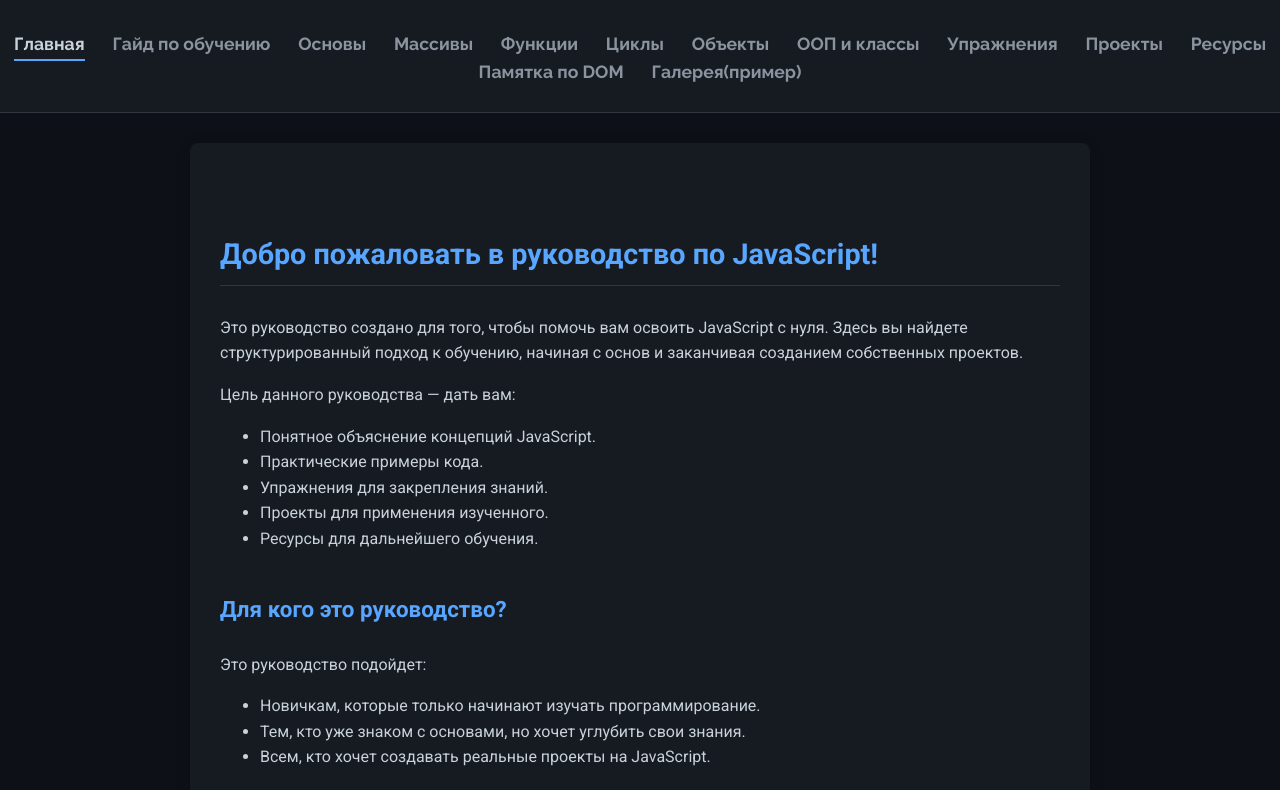
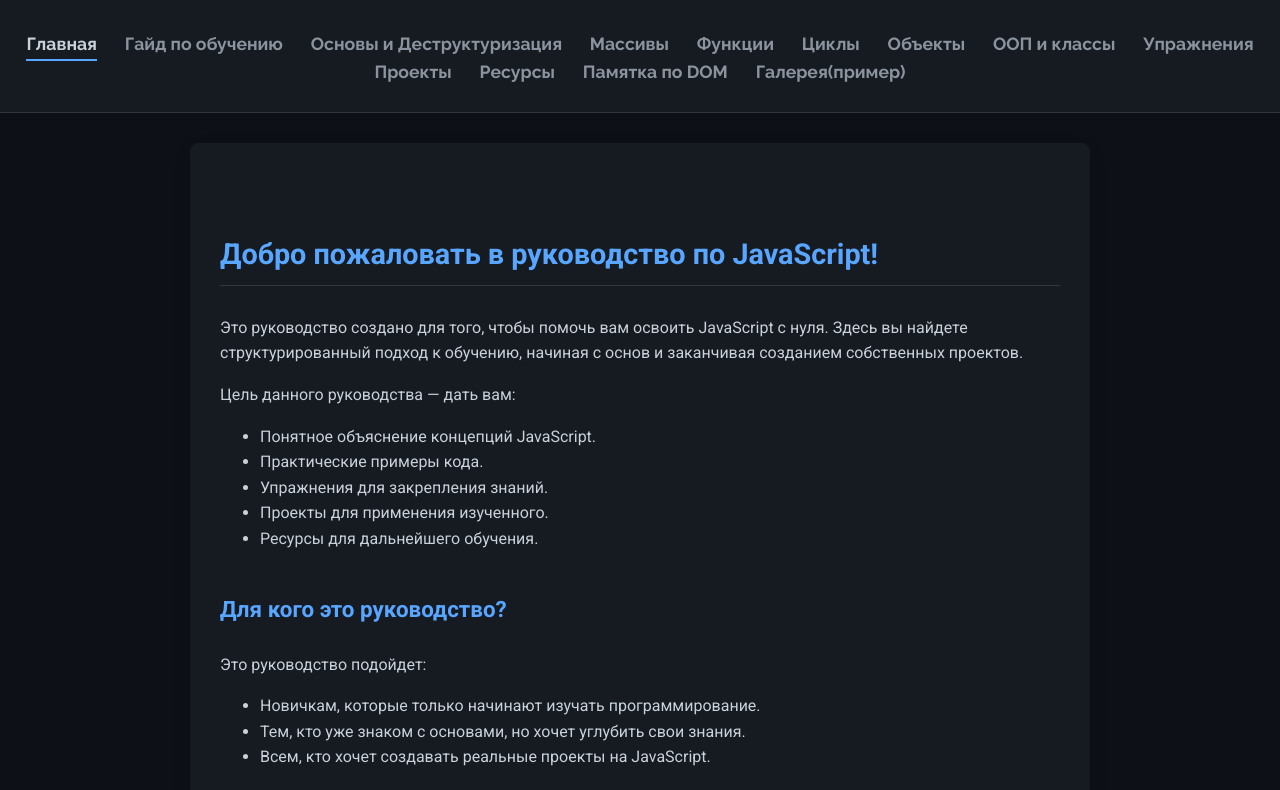
Before and after one commit to DenysStepanenko/JS, a website: page index.html in a window 1280 px wide. Shown: the part 120-910 px from the top of the page. Drawn offline with nearby package versions, Linux system fonts and the light colour scheme.

Commit message:
Update index.html

```diff
--- a/index.html
+++ b/index.html
@@ -28,7 +28,7 @@
                     <li><a href="index.html" class="active">Главная</a></li>
                     <li><a href="partials/learning_guide.html">Гайд по обучению</a></li>
                     <li>
-                        <a href="partials/basics.html">Основы</a>
+                        <a href="partials/basics.html">Основы и Деструктуризация</a>
                         <ul class="submenu">
                             <li><a href="partials/basics.html#деструктуризация-объектов">Деструктуризация</a></li>
                             <li><a href="partials/basics.html#переменные">Переменные</a></li>
```
